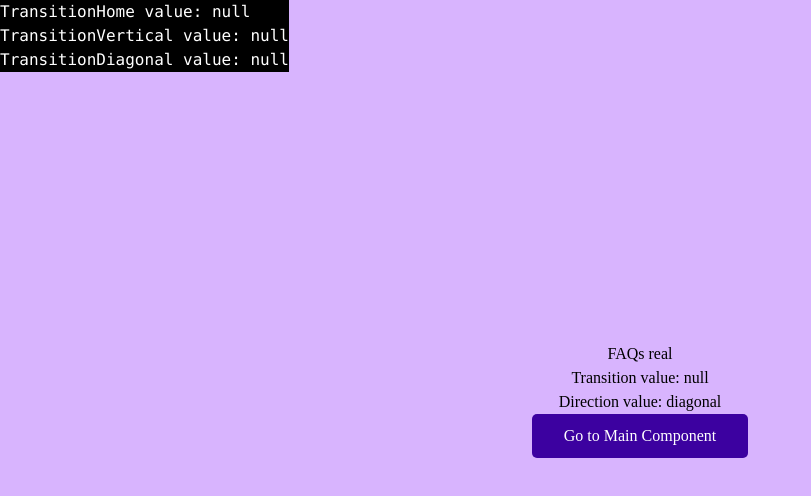
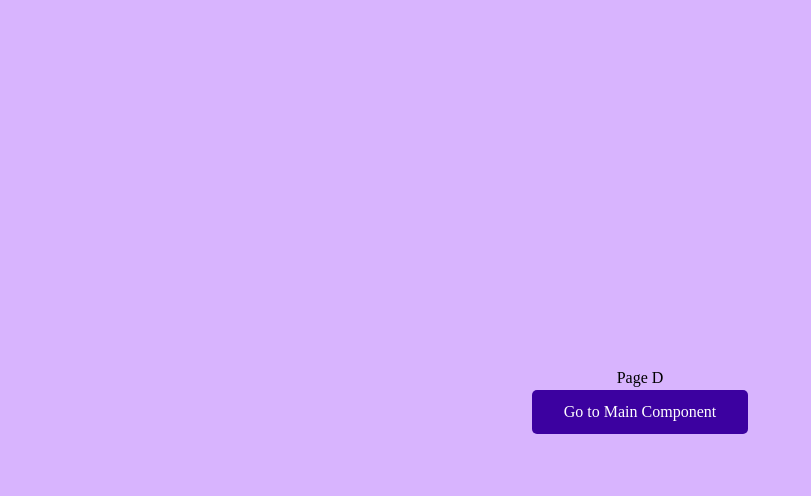
Before and after one commit to maple146/framer-motion-transitions, a Next.js app: page /page-d in a window 1280 px wide. Shown: the top 496 px of the page, without its empty margins (0-811 px from the left). Built offline with nearby package versions, Linux system fonts and the light colour scheme.

Commit message:
Add pageC and pageD

```diff
--- a/src/app/page-c/page.tsx
+++ b/src/app/page-c/page.tsx
@@ -2,93 +2,32 @@
 
 import React, { useState } from 'react';
 import { AnimatePresence, MotionConfig, Variants, motion } from 'framer-motion';
+import ComponentC from '../_components/component-c/page';
 import { Button } from '@/components/ui/Button';
 
-type Direction = 'vertical' | 'diagonal' ;
-
-const variantsDiagonal = {
-  initial: (direction: Direction) => ({
-    y: -1000,
-    x: -1000,
-  }),
-  target: {
-    y: 0,
-    x: 0
-  },
-  exit: (direction: Direction) => ({
-    y: 1000,
-    x: 1000,
-  }),
-};
-
-const variantsVertical = {
-  initial: (direction: Direction) => ({
-    y: -1000,
-    x: 0,
-  }),
-  target: {
-    y: 0,
-    x: 0,
-  },
-  exit: (direction: Direction) => ({
-    y: 1000,
-    x: 0,
-  }),
-};
-
-
-const PageC = () => {
-  const [transitionHome, setTransitionHome] = useState<boolean | null>(null)
-  const [transitionVertical, setTransitionVertical] = useState<boolean | null>(null)
-  const [transitionDiagonal, setTransitionDiagonal] = useState<boolean | null>(null)
-
-  const direction: Direction = transitionHome ? 'vertical' : 'diagonal';
-
-  console.log({ transitionHome })
-  console.log({ transitionVertical })
-  console.log({ transitionDiagonal })
-
+const PageC = ({ direction, variants }) => {
   return (
     <MotionConfig transition={{ duration: 1 }}>
-      <div className='fixed bg-black text-white'>
-        <pre>
-          <div>TransitionHome value: {String(transitionHome)}</div>
-          <div>TransitionVertical value: {String(transitionVertical)}</div>
-          <div>TransitionDiagonal value: {String(transitionDiagonal)}</div>
-        </pre>
-      </div>
       <motion.main
         className='h-screen bg-blue-300 flex justify-center items-center'
       >
-        <AnimatePresence
-          mode='popLayout'
-          initial={false}
-        >
-          {
-            true && (
         <motion.div
           key={'comp1'}
-                variants={variantsVertical}
           custom={direction}
+          variants={variants}
           initial='initial'
           animate='target'
           exit='exit'
         >
           <div className='w-screen h-screen flex flex-col justify-center items-center bg-green-300'>
-                  <div>Ticket real</div>
-                  <div>Transition value: {String(transitionHome)}</div>
-                  <div>Direction value: {String(direction)}</div>
+            <div>Page C</div>
             <div>
               <Button onClick={() => {
-                      setTransitionHome(true),
-                      setTransitionVertical(null)
+                console.log('Clicked')
               }}>Go to Main Component</Button>
             </div>
           </div>
         </motion.div>
-            )
-          }
-        </AnimatePresence>
       </motion.main>
     </MotionConfig>
   );
--- a/src/app/page-d/page.tsx
+++ b/src/app/page-d/page.tsx
@@ -2,93 +2,34 @@
 
 import React, { useState } from 'react';
 import { AnimatePresence, MotionConfig, Variants, motion } from 'framer-motion';
+import ComponentC from '../_components/component-c/page';
 import { Button } from '@/components/ui/Button';
 
-type Direction = 'vertical' | 'diagonal' ;
-
-const variantsDiagonal = {
-  initial: (direction: Direction) => ({
-    y: -1000,
-    x: -1000,
-  }),
-  target: {
-    y: 0,
-    x: 0
-  },
-  exit: (direction: Direction) => ({
-    y: 1000,
-    x: 1000,
-  }),
-};
-
-const variantsVertical = {
-  initial: (direction: Direction) => ({
-    y: -1000,
-    x: 0,
-  }),
-  target: {
-    y: 0,
-    x: 0,
-  },
-  exit: (direction: Direction) => ({
-    y: 1000,
-    x: 0,
-  }),
-};
-
-
-const PageD = () => {
-  const [transitionHome, setTransitionHome] = useState<boolean | null>(null)
-  const [transitionVertical, setTransitionVertical] = useState<boolean | null>(null)
-  const [transitionDiagonal, setTransitionDiagonal] = useState<boolean | null>(null)
-
-  const direction: Direction = transitionHome ? 'vertical' : 'diagonal';
-
-  console.log({ transitionHome })
-  console.log({ transitionVertical })
-  console.log({ transitionDiagonal })
-
+const PageD = ({ direction, variants }) => {
   return (
     <MotionConfig transition={{ duration: 1 }}>
-      <div className='fixed bg-black text-white'>
-        <pre>
-          <div>TransitionHome value: {String(transitionHome)}</div>
-          <div>TransitionVertical value: {String(transitionVertical)}</div>
-          <div>TransitionDiagonal value: {String(transitionDiagonal)}</div>
-        </pre>
-      </div>
       <motion.main
         className='h-screen bg-blue-300 flex justify-center items-center'
       >
-        <AnimatePresence
-          mode='popLayout'
-          initial={false}
-        >
-          {
-            true && (
         <motion.div
           key={'comp2'}
-                variants={variantsDiagonal}
           custom={direction}
+          variants={variants}
           initial='initial'
           animate='target'
           exit='exit'
         >
           <div className='w-screen h-screen flex flex-col justify-center items-center bg-purple-300'>
-                  <div>FAQs real</div>
-                  <div>Transition value: {String(transitionHome)}</div>
-                  <div>Direction value: {String(direction)}</div>
+            <div>
+                Page D
+            </div>
             <div>
               <Button onClick={() => {
-                      setTransitionHome(true),
-                      setTransitionDiagonal(null)
+                console.log('Clicked')
               }}>Go to Main Component</Button>
             </div>
           </div>
         </motion.div>
-            )
-          }
-        </AnimatePresence>
       </motion.main>
     </MotionConfig>
   );
--- a/src/app/testing/page.tsx
+++ b/src/app/testing/page.tsx
@@ -4,6 +4,8 @@ import React, { useState } from 'react';
 import { AnimatePresence, MotionConfig, Variants, motion } from 'framer-motion';
 import { Button } from '@/components/ui/Button';
 import { useRouter } from 'next/navigation';
+import PageC from '../page-c/page';
+import PageD from '../page-d/page';
 
 type Direction = 'vertical' | 'diagonal' | 'null' ;
 
@@ -30,6 +32,7 @@ const Testing = () => {
   const [transitionDiagonal, setTransitionDiagonal] = useState<boolean | null>(null)
   const [direction, setDirection] = useState<string | null>(null)
 
+  console.log({ direction })
   console.log({ transitionHome })
   console.log({ transitionVertical })
   console.log({ transitionDiagonal })
@@ -72,44 +75,19 @@ const Testing = () => {
                     <Button onClick={() => {
                       setDirection('vertical'),
                       setTransitionHome(true),
-                      setTransitionVertical(true);
-                    }}>Go to A Component</Button>
+                      setTransitionVertical(true),
+                      setTimeout(() => {
+                        router.push('/page-c');
+                      }, 1000);
+                    }}>Go to C Page</Button>
                     <Button onClick={() => {
                       setDirection('diagonal'),
                       setTransitionHome(true),
-                      setTransitionDiagonal(true);
-                    }}>Go to B Component</Button>
-                  </div>
-                </div>
-              </motion.div>
-
-            )
-          }
-        </AnimatePresence>
-        <AnimatePresence
-          mode='popLayout'
-        >
-          {
-            transitionVertical && (
-              <motion.div
-                key={'comp1'}
-                custom={direction}
-                variants={variants}
-                initial='initial'
-                animate='target'
-                exit='exit'
-              >
-                <div className='w-screen h-screen flex flex-col justify-center items-center bg-green-300'>
-                  <div>Ticket de animacion</div>
-                  <div>Direction value: {String(direction)}</div>
-                  <div>TransitionHome value: {String(transitionHome)}</div>
-                  <div>TransitionVertical value: {String(transitionVertical)}</div>
-                  <div>TransitionDiagonal value: {String(transitionDiagonal)}</div>
-                  <div>
-                    <Button onClick={() => {
-                      setTransitionHome(true),
-                      setTransitionVertical(null)
-                    }}>Go to Main Component</Button>
+                      setTransitionDiagonal(true),
+                      setTimeout(() => {
+                        router.push('/page-d');
+                      }, 1000);
+                    }}>Go to D Page</Button>
                   </div>
                 </div>
               </motion.div>
@@ -120,27 +98,17 @@ const Testing = () => {
           mode='popLayout'
         >
           {
+            transitionVertical && (
+              <PageC direction={direction} variants={variants} />
+            )
+          }
+        </AnimatePresence>
+        <AnimatePresence
+          mode='popLayout'
+        >
+          {
             transitionDiagonal && (
-              <motion.div
-                key={'comp2'}
-                custom={direction}
-                variants={variants}
-                initial='initial'
-                animate='target'
-                exit='exit'
-              >
-                <div className='w-screen h-screen flex flex-col justify-center items-center bg-purple-300'>
-                  <div>FAQs de animacion</div>
-                  <div>Transition value: {String(transitionHome)}</div>
-                  <div>Direction value: {String(direction)}</div>
-                  <div>
-                    <Button onClick={() => {
-                      setTransitionHome(true),
-                      setTransitionDiagonal(null)
-                    }}>Go to Main Component</Button>
-                  </div>
-                </div>
-              </motion.div>
+              <PageD direction={direction} variants={variants} />
             )
           }
         </AnimatePresence>
```
Lines whose indentation alone changed are shown as unchanged.
